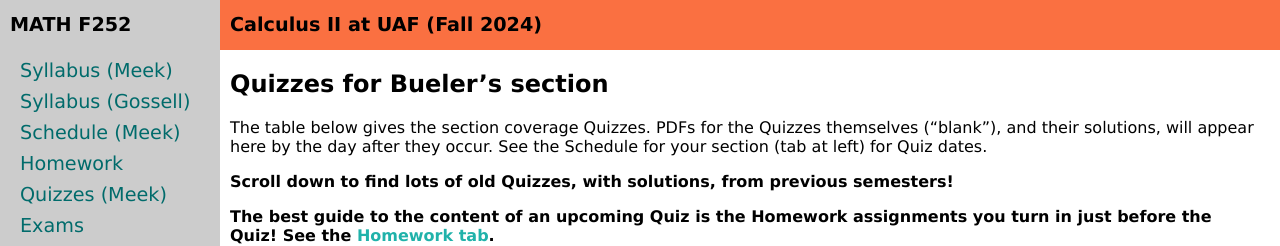
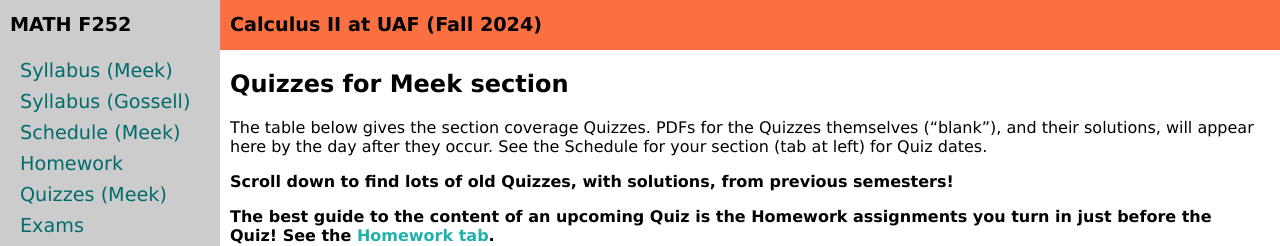
Before and after one commit to uaf-math/calc2, a Jekyll site: the page built from quizzes.md, in a window 1280 px wide and 900 px high. Shown: the top 246 px of the window. Built offline with Jekyll 4.4.1, drawn with Linux system fonts in a browser that asks for light colours.

Commit message:
changed instructor name on quizzes page

```diff
--- a/quizzes.md
+++ b/quizzes.md
@@ -3,7 +3,7 @@ layout: course-page
 title: Quizzes
 ---
 
-## Quizzes for Bueler's section
+## Quizzes for Meek section
 
 The table below gives the section coverage Quizzes.  PDFs for the Quizzes themselves ("blank"), and their solutions, will appear here by the day after they occur.  See the Schedule for your section (tab at left) for Quiz dates.
 
```
